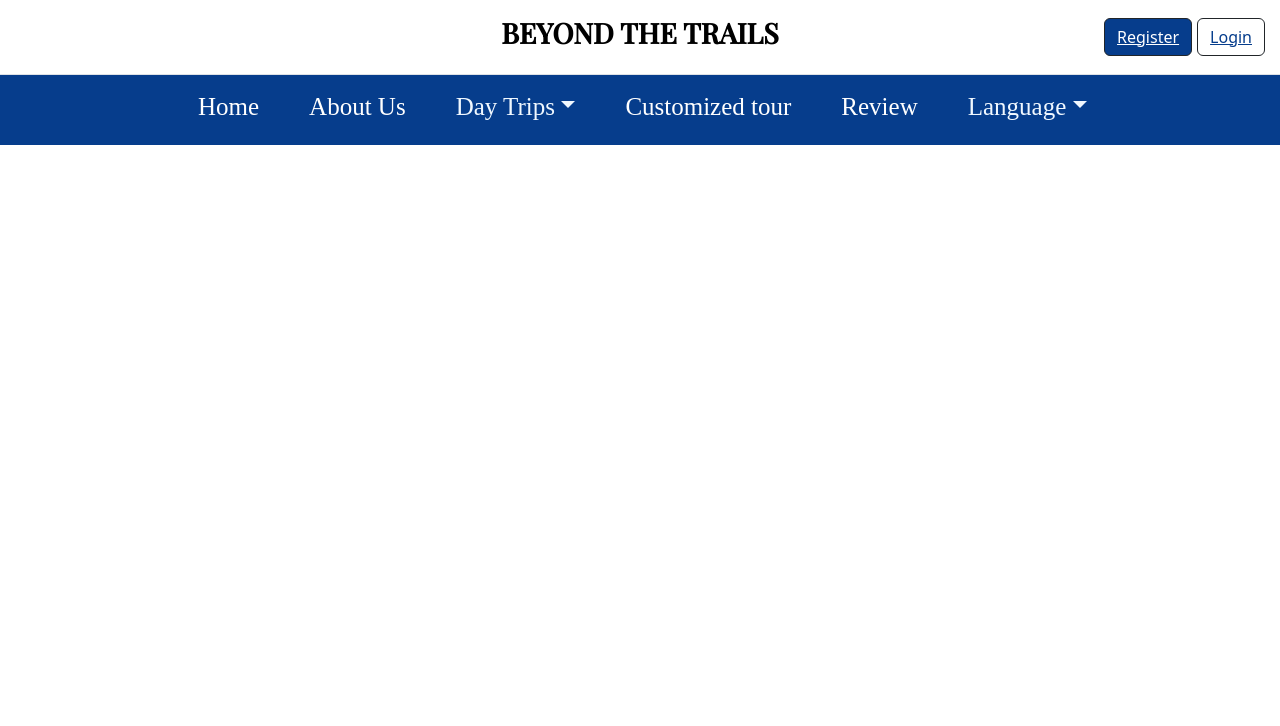
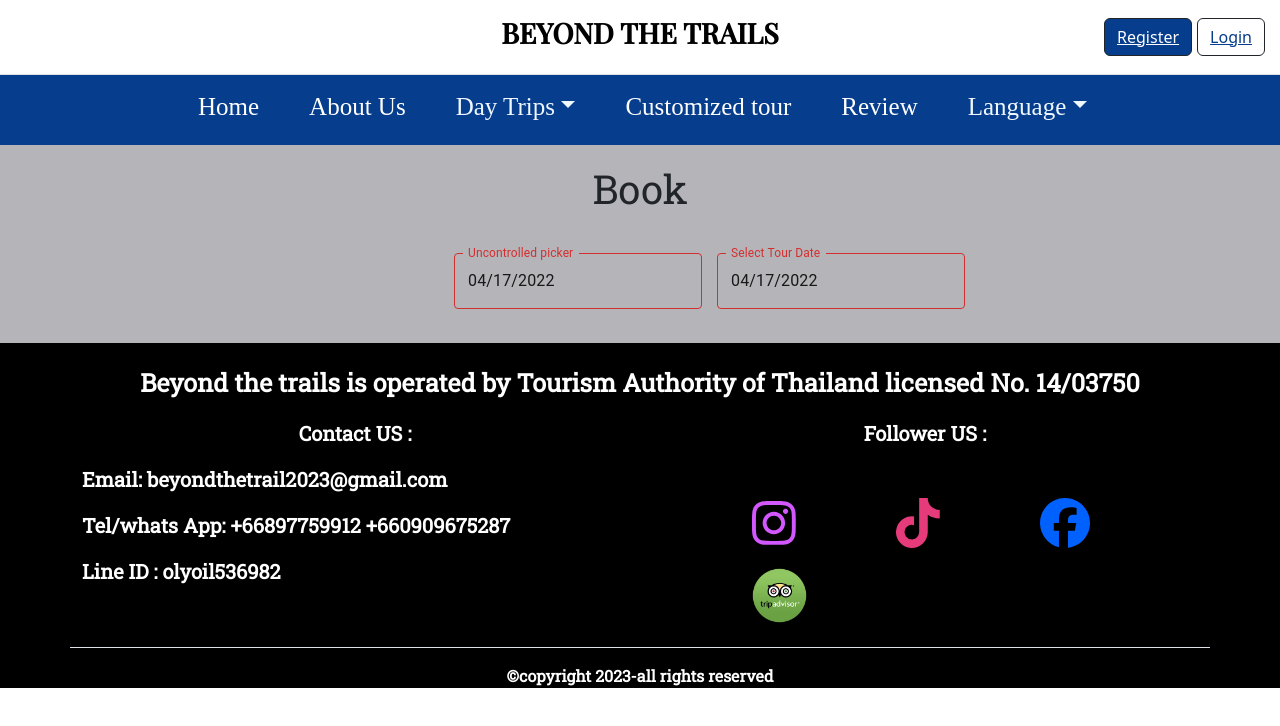
Before and after one commit to n1nnan1n/tour_project, a React (Create React App) app: page /Calendar in a window 1280 px wide. Shown: the top 726 px of the page. Built offline with nearby package versions, Linux system fonts and the light colour scheme; a web font is replaced by a local one.

Commit message:
first_time

```diff
--- a/src/App.js
+++ b/src/App.js
@@ -11,6 +11,7 @@ import About from './About';
 import Customized from './Customized';
 import Daytrip from './Daytrip';
 import Tour1 from './Tour1'
+import Calendar from './Calendar';
 
 function App() {
   return (
@@ -28,6 +29,7 @@ function App() {
                 <Route path="Customized" element={<Customized/>} />
                 <Route path="Daytrip" element={<Daytrip/>} />
                 <Route path="Tour1" element={<Tour1/>} />
+                <Route path="Calendar" element={<Calendar/>} />
 
             </Routes>
           </BrowserRouter>
--- a/src/Home.js
+++ b/src/Home.js
@@ -30,6 +30,7 @@ import icon2 from "./Pic/icon/2.svg";
 import icon3 from "./Pic/icon/3.svg";
 import icon4 from "./Pic/icon/4.svg";
 import Oneday from "./Oneday";
+import logo from"./public/logo_1.png"
 
 function Home() {
   const handleClick = event => {
@@ -38,22 +39,66 @@ function Home() {
   return (
     <div className="wrapper">
       <div
-        style={{
-          width: "100%",
-          height: "500px",
-          overflow: "hidden",
-          display: "block",
-        }}
+       style={{  width: "100vw",
+       overflow: "hidden",
+       display: "flex",
+       flexDirection: "column",
+       position: 'relative',
+       alignItems: 'center',
+       justifyContent: 'center'
+       ,height:'600px'
+ }}
       >
         <video
-          style={{ width: "auto", height: "auto" }}
+          style={{width: "100%", objectFit: 'contain', objectPosition: 'bottom'}}
           src={video}
           autoPlay
           loop
           muted
         />
+         {/* ------------------------------- layer 2 --------------------------- */}
+         <div style={{ display: 'flex', justifyContent: 'center', alignItems: 'end', width: "100vw", maxHeight: '45vw', overflow: "hidden" }}
+        >
+          <div
+          style={{
+            width: "100%", height: '500px', display: 'flex', flexDirection: 'column',
+            alignItems: 'center', justifyContent: 'end',
+            position: 'absolute', bottom: '0px', zIndex: '1000',
+            background: 'linear-gradient(to bottom, rgba(0, 123, 255, 0) 0%, rgba(0, 123, 255, 0.7) 100%)',
+          }}
+        >
+          <img style={{
+            width: '130px', height: '130px',
+            filter: "drop-shadow(2px 2px 6px rgba(0, 0, 100, .6)"
+          }}
+            src={logo}>
+          </img>
+          <span style={{
+            fontFamily: 'Jost', fontSize: '90px', color: 'white', lineHeight: '90px',
+            textShadow: "2px 2px 10px rgba(0, 0, 100, 0.5)"
+          }}>
+            Explore The Amazing
+          </span>
+          <span style={{
+            fontFamily: 'Jost', fontSize: '40px', color: 'white', lineHeight: '40px'
+            , textShadow: "2px 2px 10px rgba(0, 0, 100, 0.5)"
+          }}>
+            experiences in Thailand<br />
+          </span>
+
+
+          {/* <button className="greenButton" style={{
+            fontFamily: 'Jost', fontSize: '18px', fontWeight: 400, color: 'white', lineHeight: '18px', padding: '15px 20px 15px 20px',
+            marginTop: '20px',
+            borderRadius: '40px'
+          }}>
+            Explore
+          </button> */}
+          <br />
+        </div>
+
       </div>
-
+      </div>
       <div
         class=" lh-1 py-3"
         style={{ width: "100%", height: "400px", backgroundColor: "white" }}
--- a/src/Tour1.js
+++ b/src/Tour1.js
@@ -19,6 +19,7 @@ import pic10 from "./Pic/grandtour/wat1.jpeg";
 import "./App.css";
 import { Navbar } from 'react-bootstrap';
 import Footer from './Footer';
+import Calendar from './Calendar'
 function Tour1() {
 
 const images = [
@@ -82,7 +83,7 @@ return (
     <div  className='bg'>
      <Container >
           <div
-            style={{ width: "60%", marginBottom: "30px", marginLeft: "20%" }}
+            style={{ width: "60%", marginBottom: "30px", marginLeft: "20%" , paddingTop: "30px"}}
           >
             <ImageGallery
               items={images}
@@ -124,7 +125,7 @@ data-bs-theme="dark"
 
           <p style={{textAlign:'left',display: 'flex',alignitems: "center",textAlign:' justify',fontSize:'18px',margin:'30px'}}>{tourData.tour_description}</p>
     </Card.Text>
-    <Button variant="primary">Go somewhere</Button>
+
   </Card.Body>
 </Tab>
 <Tab eventKey="Itinerary" title="Itinerary">
@@ -134,7 +135,6 @@ data-bs-theme="dark"
       <p style={{textAlign:'left',display: 'flex',alignitems: "center",textAlign:' justify',fontSize:'18px',margin:'30px'}}>{tourData.tour_itinerary}</p>
       </Card.Text>
 
-      <Button variant="primary">Go somewhere</Button>
     </Card.Body>
 </Tab>
 <Tab eventKey="Price" title="Price">
@@ -147,7 +147,7 @@ data-bs-theme="dark"
 </h1></Card.Title>
       <p style={{textAlign:'left',display: 'flex',alignitems: "center",textAlign:' justify',fontSize:'18px',margin:'30px'}}>{tourData.tour_cancelpolicy}</p>
       </Card.Text>
-      <Button variant="primary">Go somewhere</Button>
+
     </Card.Body>
 </Tab>
 
@@ -161,7 +161,7 @@ data-bs-theme="dark"
     </Card.Body>
 </Tab>
 </Tabs>
-
+ <Button variant="primary" style={{marginTop:'30px'}} href="Calendar">Book Now</Button>
 </div>
 <Footer/>
 </div>
--- a/src/calendar.js
+++ b/src/calendar.js
@@ -0,0 +1,57 @@
+import React, { useState } from "react";
+import "./App.css";
+import Footer from './Footer';
+import TextField from '@mui/material/TextField';
+import { DatePicker } from '@mui/x-date-pickers/DatePicker';
+import { LocalizationProvider } from '@mui/x-date-pickers/LocalizationProvider';
+import { AdapterDayjs } from '@mui/x-date-pickers/AdapterDayjs';
+import dayjs from 'dayjs';
+import Oneday from './Oneday';
+import Container from 'react-bootstrap/Container';
+function Calendar() {
+    function disableWeekends(date) {
+        // วันที่ 6 คือวันเสาร์ และ วันที่ 0 คือวันอาทิตย์
+        return date.day() === 0 || date.day() === 6;
+      }
+
+      const [value, setValue] = React.useState(dayjs('2022-04-17'));
+
+      const handleClick = event => {
+        <Oneday />
+      };
+  return (
+    <div className='bg' style={{paddingTop:'20px'}}><h1 >Book</h1>
+     <div style={{
+        margin: '40px',paddingBottom:'50px'
+      }}>
+        <Container style={{paddingLeft:'32%'}}>
+        <div style={{marginRight:'15px',float:'left'}}>
+        <LocalizationProvider dateAdapter={AdapterDayjs}>
+          <DatePicker
+            label="Uncontrolled picker"
+            defaultValue={dayjs('2022-04-17')}
+            shouldDisableDate={disableWeekends}
+            renderInput={(params) => <TextField {...params} />}
+
+          />
+            </LocalizationProvider>
+            </div>
+            <div style={{float:'left'}}>
+            <LocalizationProvider dateAdapter={AdapterDayjs}>
+          <DatePicker
+            label="Select Tour Date"
+            value={value}
+            shouldDisableDate={disableWeekends}
+            onChange={(newValue) => setValue(newValue)}
+            renderInput={(params) => <TextField {...params} />}
+          />
+      </LocalizationProvider>
+      </div>
+      </Container>
+      </div>
+    <Footer/>
+    </div>
+  )
+}
+
+export default Calendar;
```
Also changed, not shown: package.json (+7 -1 lines), src/public/logo_1.png (added), 1 other file (tests, documents, lock files or other folders).
